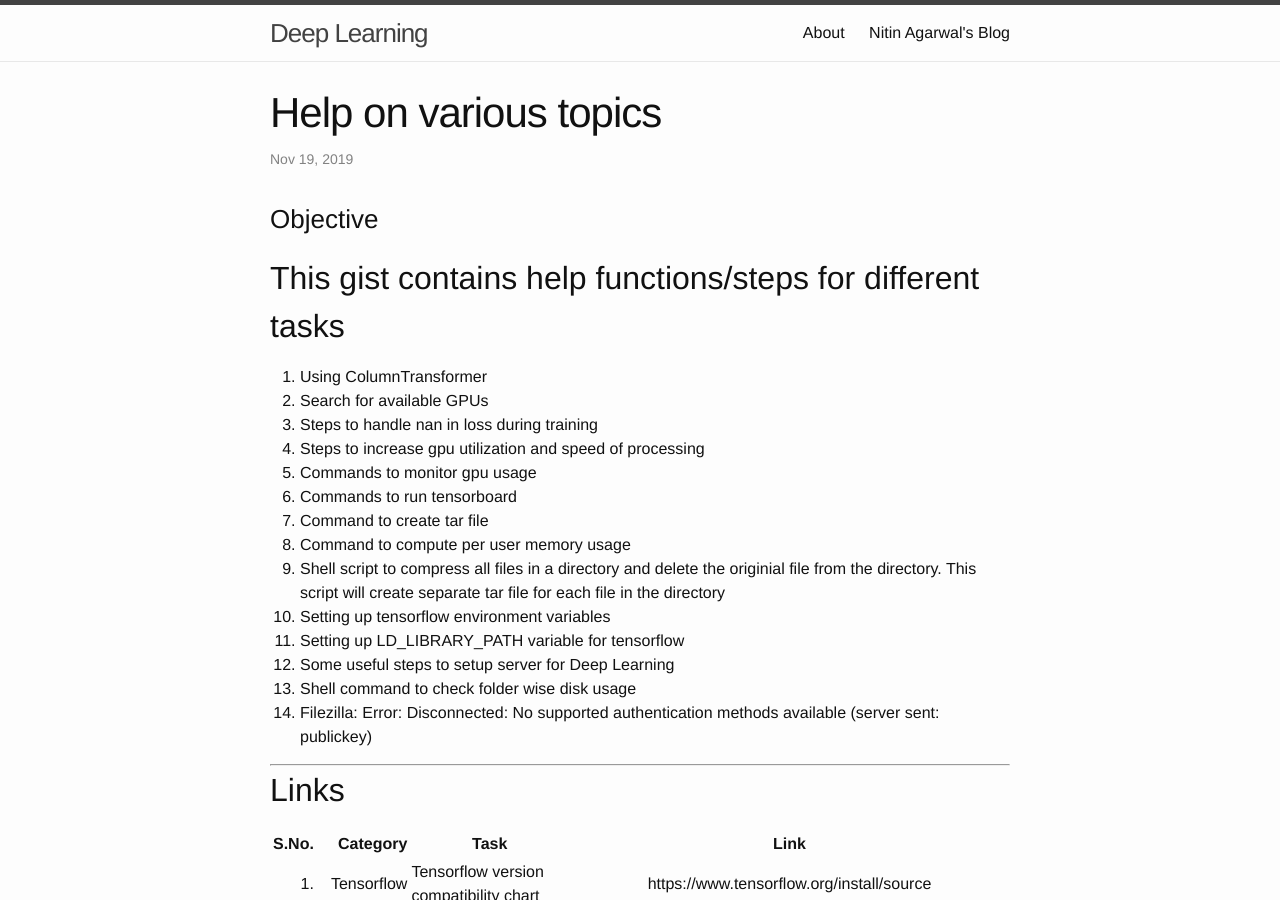
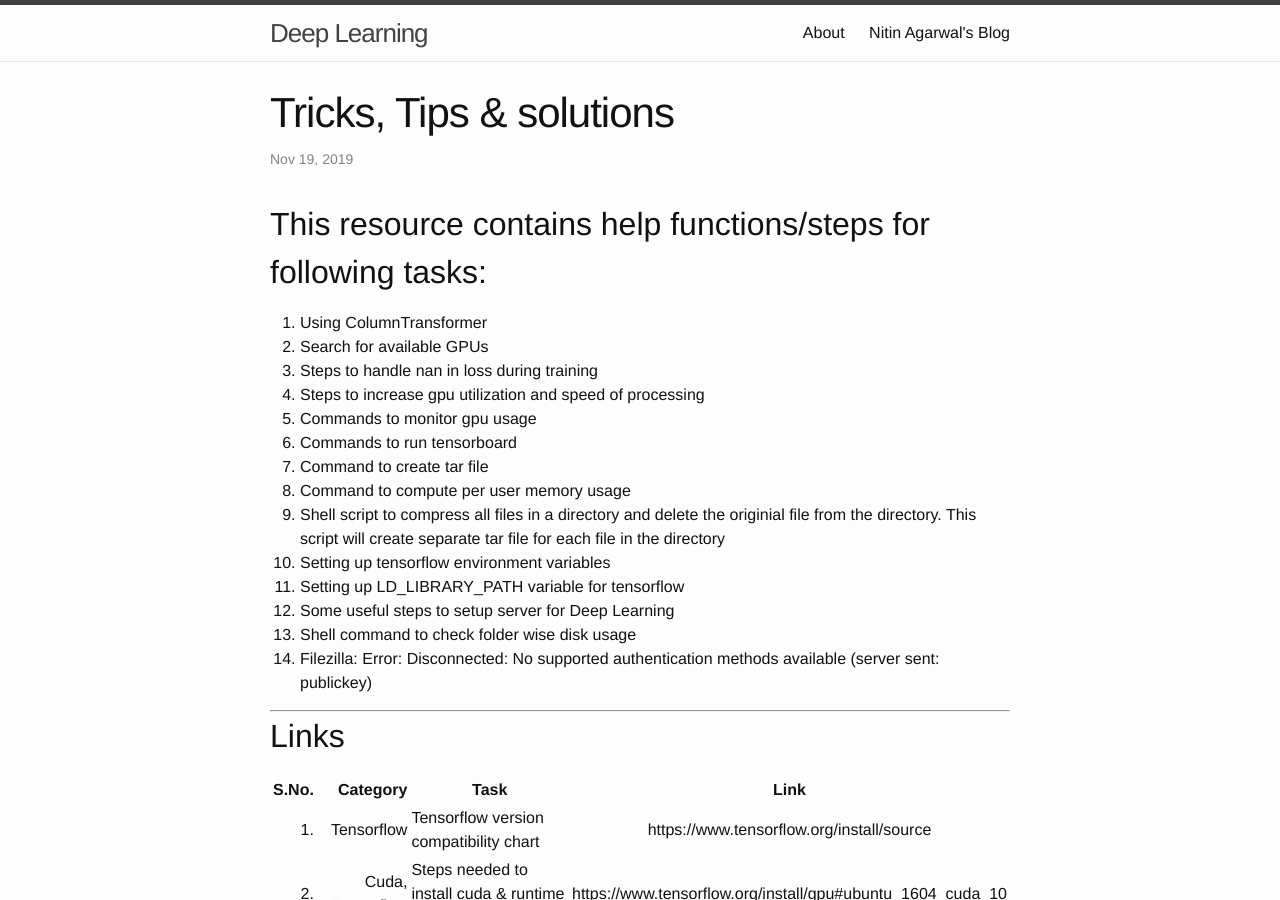
Before and after one commit to agarnitin86/agarnitin86.github.io, a Jekyll site: the page built from _posts/2019-11-19-Help.markdown, in a window 1280 px wide and 900 px high. Built offline with Jekyll 4.4.1, drawn with Linux system fonts in a browser that asks for light colours.

Commit message:
Update 2019-11-19-Help.markdown

```diff
--- a/_posts/2019-11-19-Help.markdown
+++ b/_posts/2019-11-19-Help.markdown
@@ -1,13 +1,11 @@
 ---
 layout: post
-title:  "Help on various topics"
+title:  "Tricks, Tips & solutions"
 date:   2019-11-19 17:49:34
-categories: GCP
+categories: python, sklearn, gpu
 ---
 
-### Objective
-
-## This gist contains help functions/steps for different tasks
+## This resource contains help functions/steps for following tasks:
 
 1. Using ColumnTransformer
 2. Search for available GPUs
```
